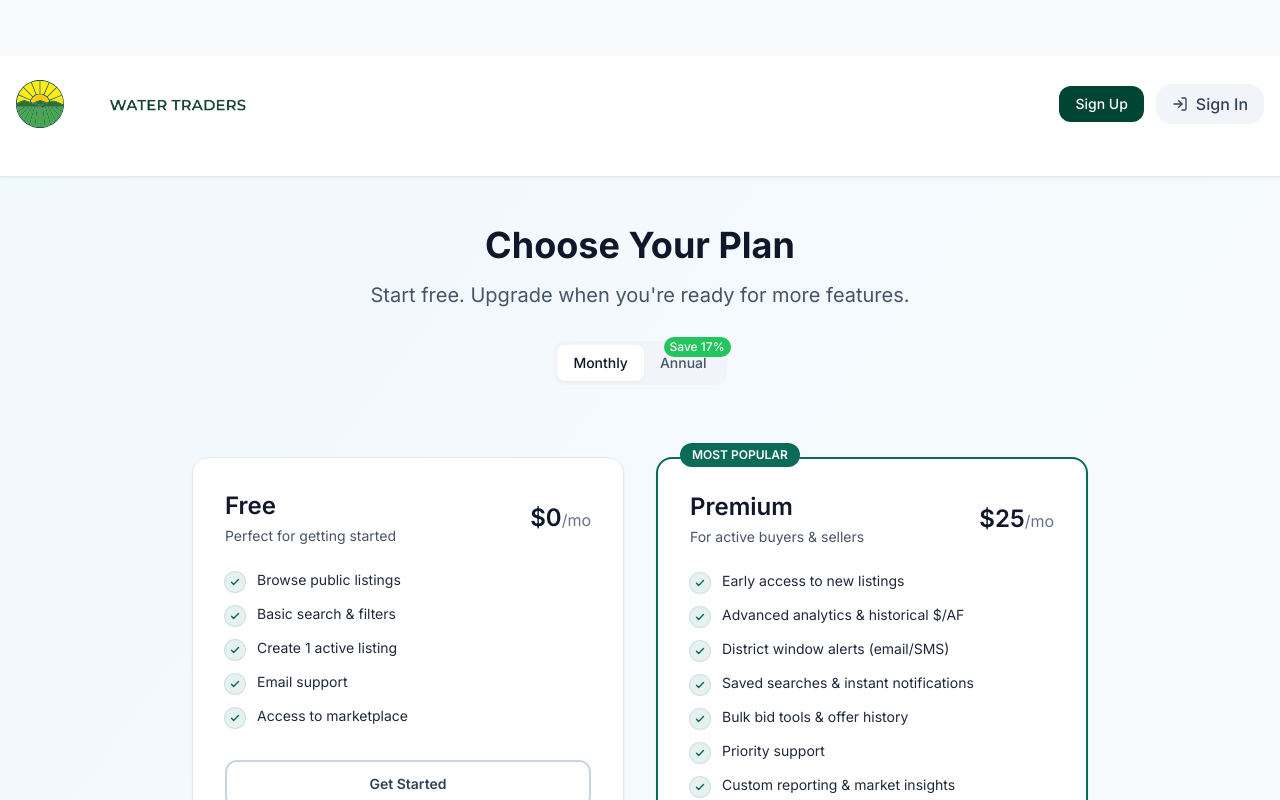
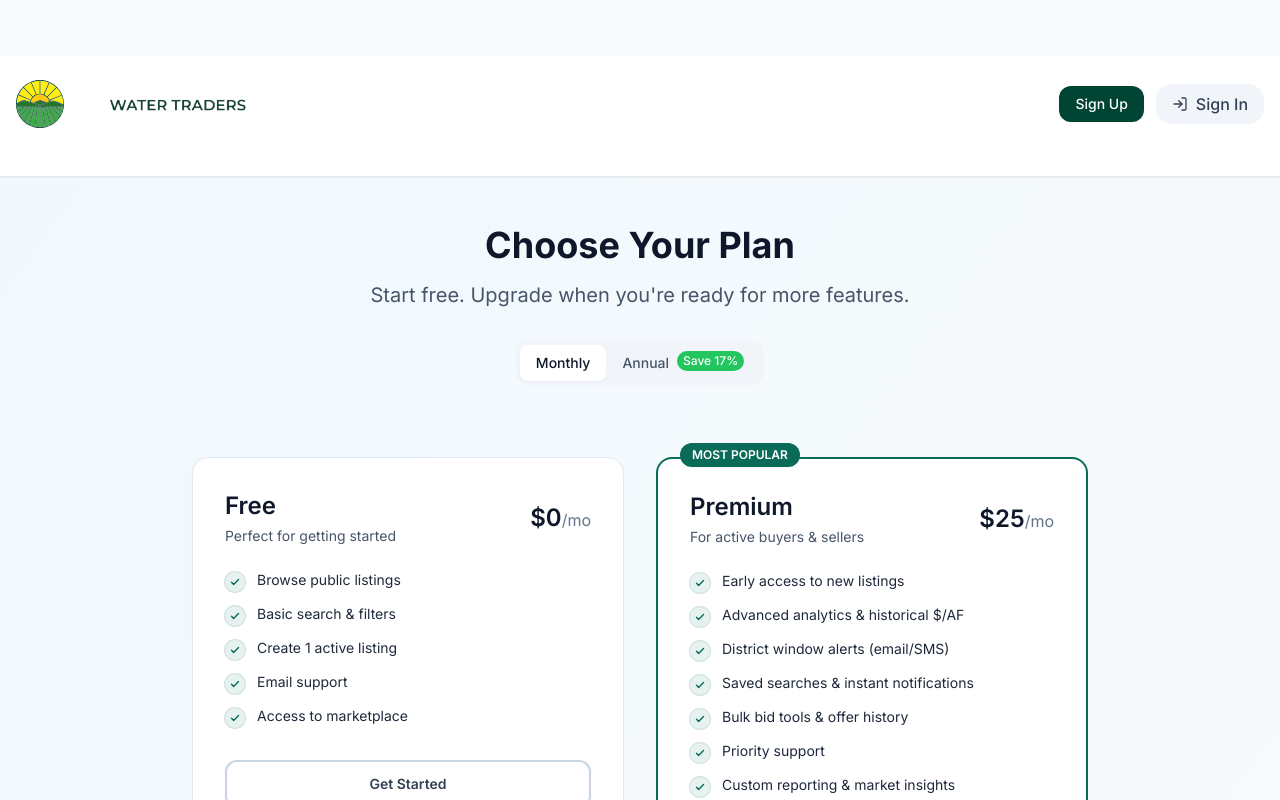
Before and after one commit to JasonPhan-ship-it/watertrade, a Next.js app in the folder frontend/: page /pricing in a window 1280 px wide. Shown: the top 800 px of the page. Built offline with nearby package versions, Linux system fonts and the light colour scheme; no server answers.

Commit message:
Update page.tsx

```diff
--- a/frontend/app/pricing/page.tsx
+++ b/frontend/app/pricing/page.tsx
@@ -111,12 +111,13 @@ export default function PricingPage() {
           </button>
           <button
             onClick={() => setIsAnnual(true)}
-            className={`px-4 py-2 text-sm font-medium rounded-lg transition-all relative ${
+            className={`px-4 py-2 text-sm font-medium rounded-lg transition-all inline-flex items-center justify-center gap-2 ${
               isAnnual ? "bg-white text-slate-900 shadow-sm" : "text-slate-600 hover:text-slate-900"
             }`}
           >
-            Annual
-            <span className="absolute -top-2 -right-2 bg-green-500 text-white text-xs px-1.5 py-0.5 rounded-full">
+            <span>Annual</span>
+            {/* Save % pill moved next to Annual and centered; slight upward nudge */}
+            <span className="inline-flex items-center rounded-full bg-green-500 text-white text-xs px-1.5 py-0.5 relative -translate-y-0.5">
               Save {savingsPercentage}%
             </span>
           </button>
@@ -178,13 +179,8 @@ export default function PricingPage() {
             </span>
           </div>
 
-          {/* Annual Savings Badge */}
-          {isAnnual && (
-            <div className="absolute -top-4 right-6 z-10">
-              <span className="inline-flex items-center rounded-full bg-green-500 px-3 py-1 text-xs font-semibold text-white shadow-sm">
-              </span>
-            </div>
-          )}
+          {/* Removed the empty green "Annual Savings Badge" block that created a light green pill */}
+          {/* (It used to render when isAnnual === true) */}
 
           <div className="rounded-2xl border-2 border-[#0A6B58] bg-white p-6 sm:p-8 shadow-sm">
             <div className="flex flex-col items-start justify-between gap-4 sm:flex-row sm:items-center">
```
